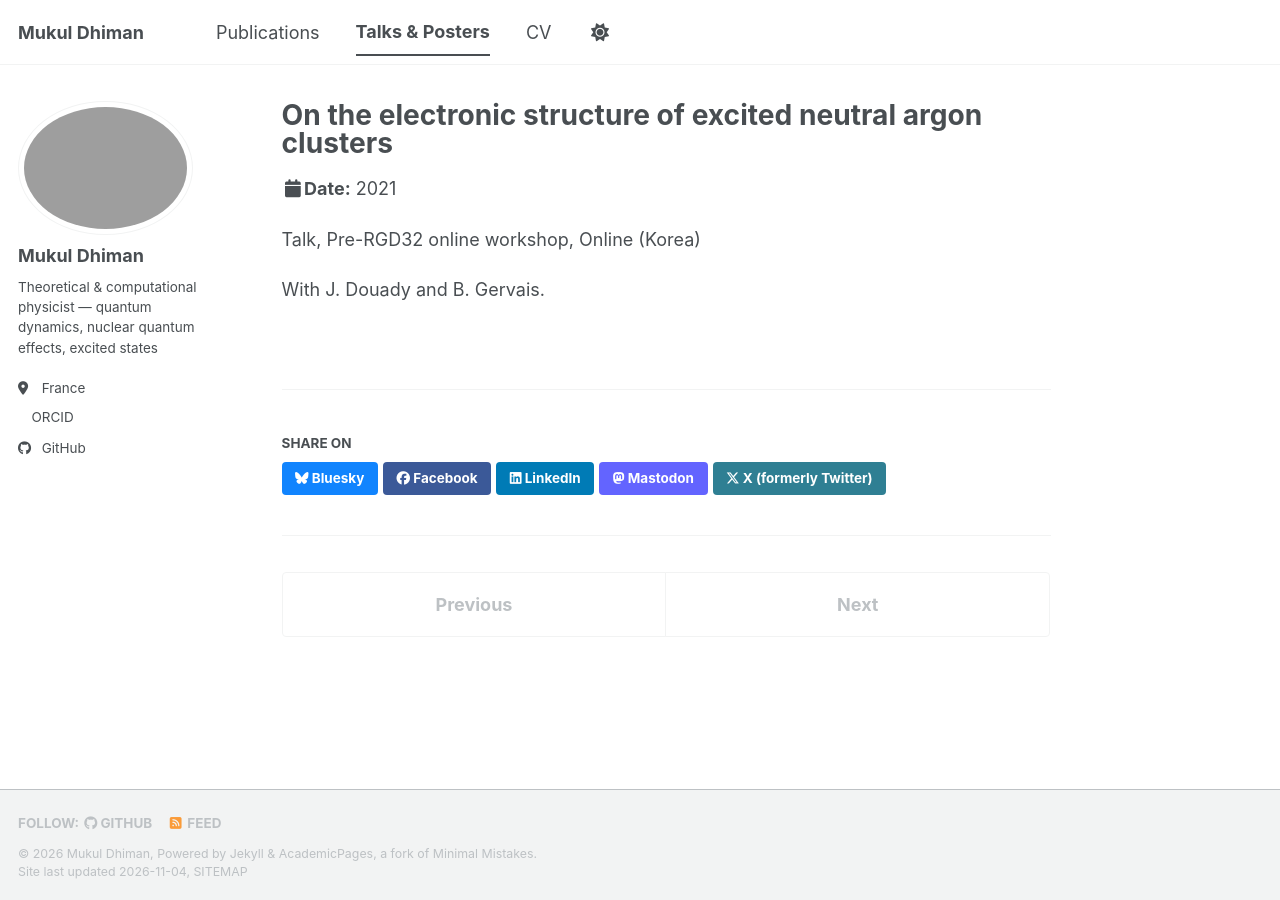
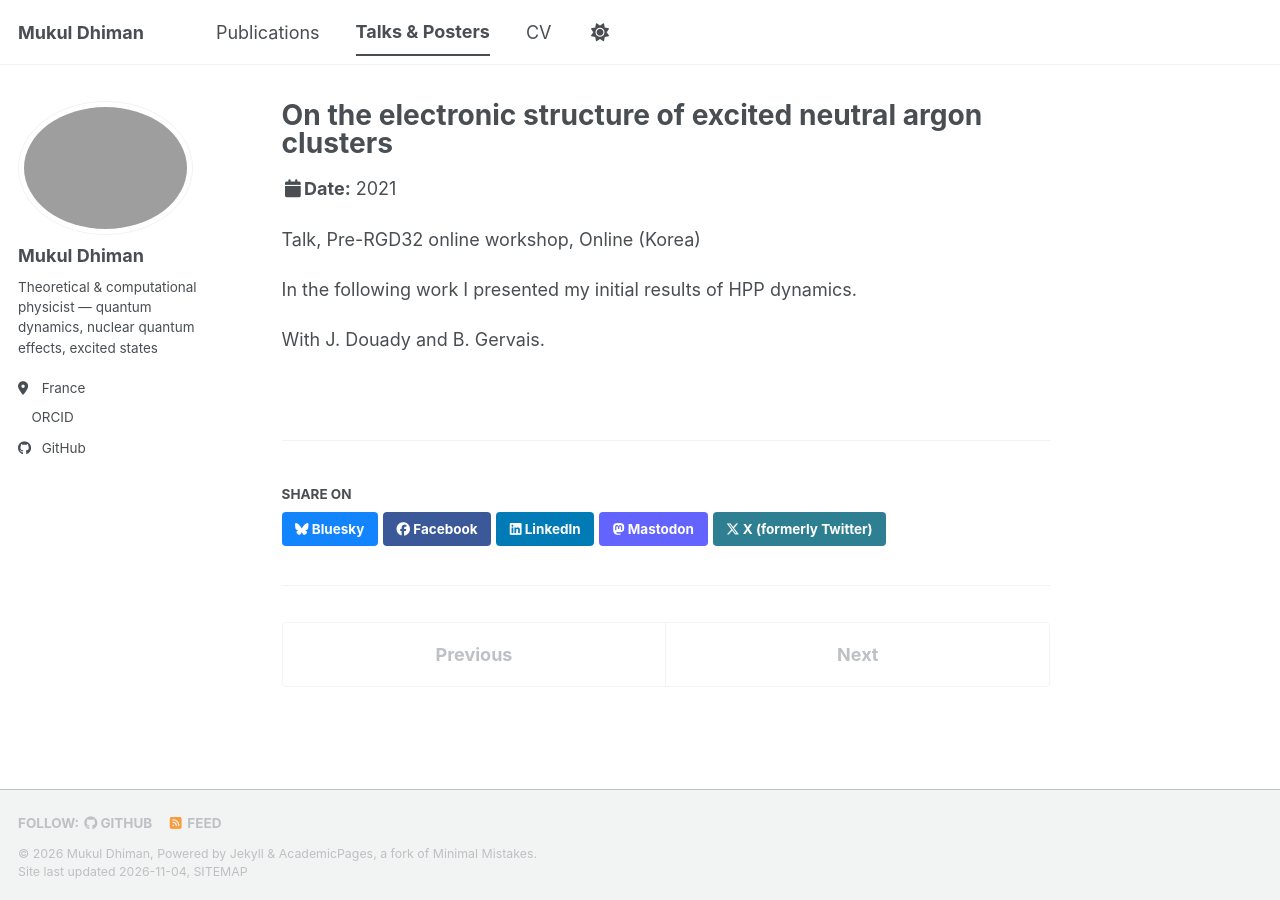
Before and after one commit to simul-md/dhiman.github.io, a Jekyll site: the page built from _talks/2021-06-01-pre-rgd32-argon.md, in a window 1280 px wide. Built offline with Jekyll 4.4.1, drawn with Linux system fonts in a browser that asks for light colours; a style sheet for code colours, icons or effects is not loaded.

Commit message:
Update 2021-06-01-pre-rgd32-argon.md

```diff
--- a/_talks/2021-06-01-pre-rgd32-argon.md
+++ b/_talks/2021-06-01-pre-rgd32-argon.md
@@ -6,7 +6,7 @@ permalink: /talks/2021-pre-rgd32-argon
 venue: "Pre-RGD32 online workshop"
 date: 2021-06-01
 location: "Online (Korea)"
-abstract: "Does this show correctly ?"
 ---
+In the following work I presented my initial results of HPP dynamics.
 
 With J. Douady and B. Gervais.
```
